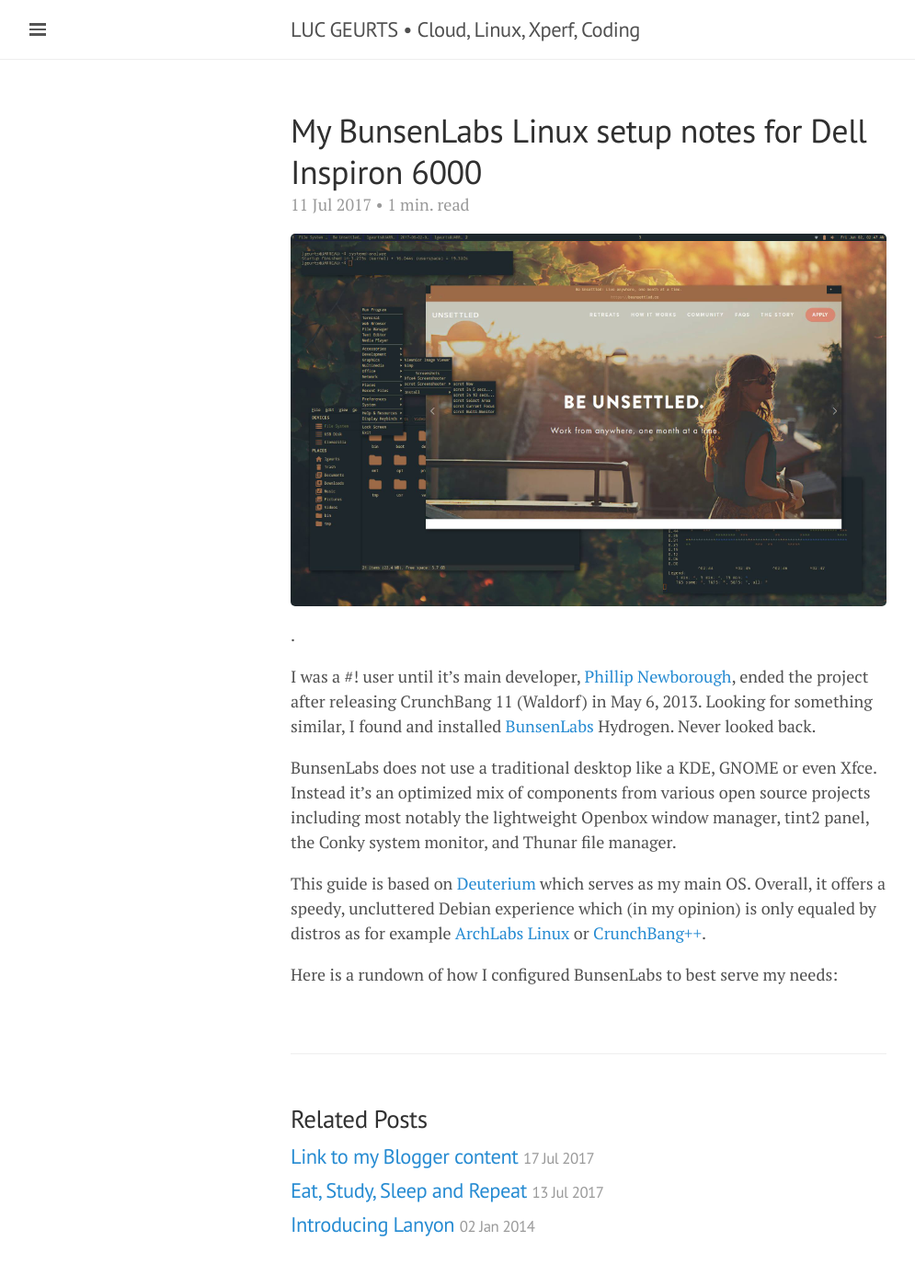
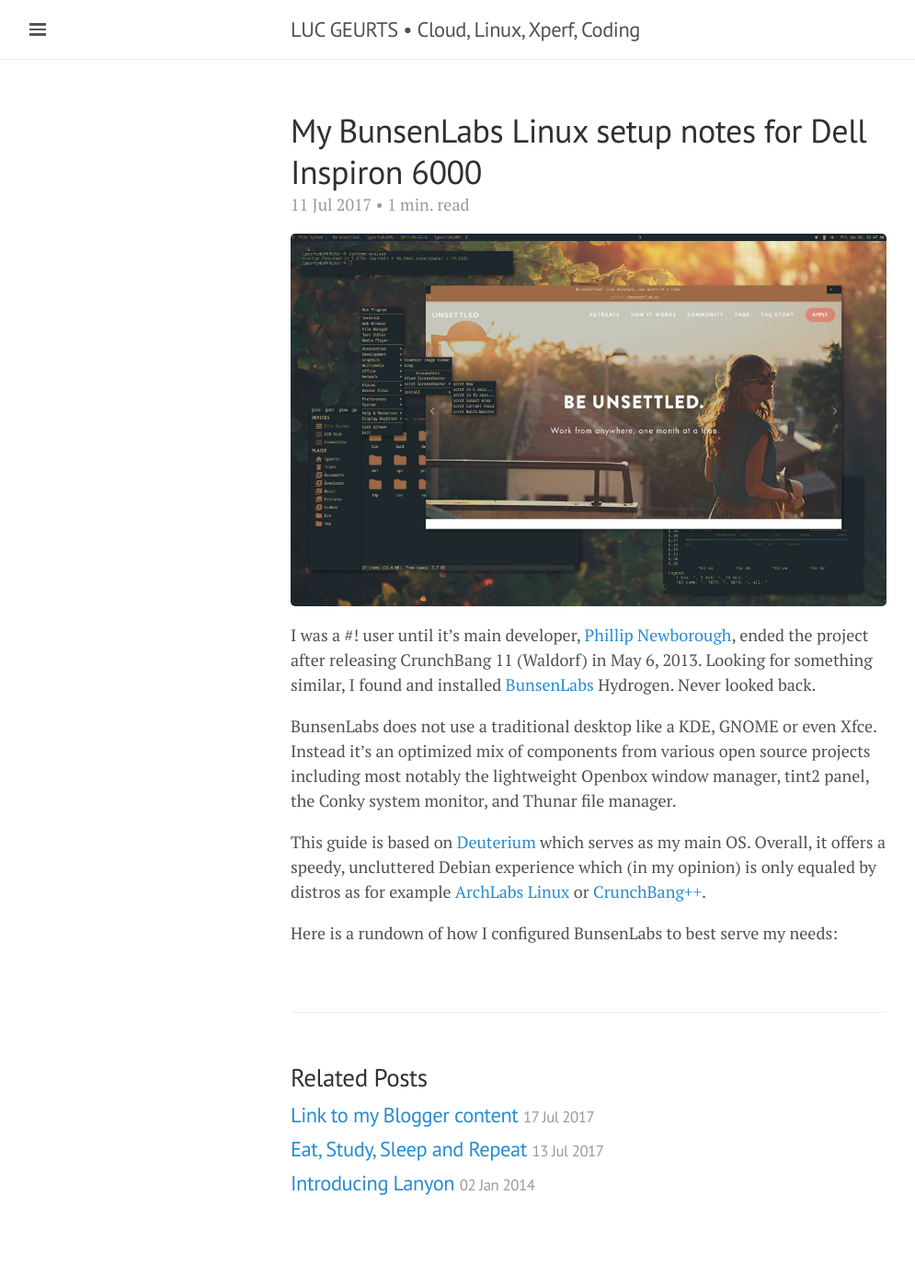
Before and after one commit to lgeurts/lgeurts.github.io, a Jekyll site: the page built from _posts/2017-07-11-bunsenlabs-linux-setup-notes-for dell-inspiron-6000.md, in a window 1280 px wide. Shown: the whole page at 92% size, without its empty margins (0-995 px from the left). Built offline with Jekyll 4.4.1, drawn with Linux system fonts in a browser that asks for light colours; nearby versions of some CDN libraries; comment, search, counter and statistics services are not loaded; after the commit the page ends 1354 px from its top, so only the background shows below that.

Commit message:
Update 2017-07-11-bunsenlabs-linux-setup-notes-for dell-inspiron-6000.md

```diff
--- a/_posts/2017-07-11-bunsenlabs-linux-setup-notes-for dell-inspiron-6000.md
+++ b/_posts/2017-07-11-bunsenlabs-linux-setup-notes-for dell-inspiron-6000.md
@@ -7,8 +7,7 @@
 tags: [ linux, tutorial ]
 ---
 
-![BunsenLabs Deuterium, fresh install](/assets/bunsenlabs-deuterium.jpg).
-
+![BunsenLabs Deuterium, fresh install](/assets/bunsenlabs-deuterium.jpg)
 I was a #! user until it's main developer, [Phillip Newborough](https://corenominal.org), ended the project after releasing CrunchBang 11 (Waldorf) in May 6, 2013. Looking for something similar, I found and installed [BunsenLabs](https://www.bunsenlabs.org/) Hydrogen. Never looked back.
 
 BunsenLabs does not use a traditional desktop like a KDE, GNOME or even Xfce. Instead it's an optimized mix of components from various open source projects including most notably the lightweight Openbox window manager, tint2 panel, the Conky system monitor, and Thunar file manager.
```
